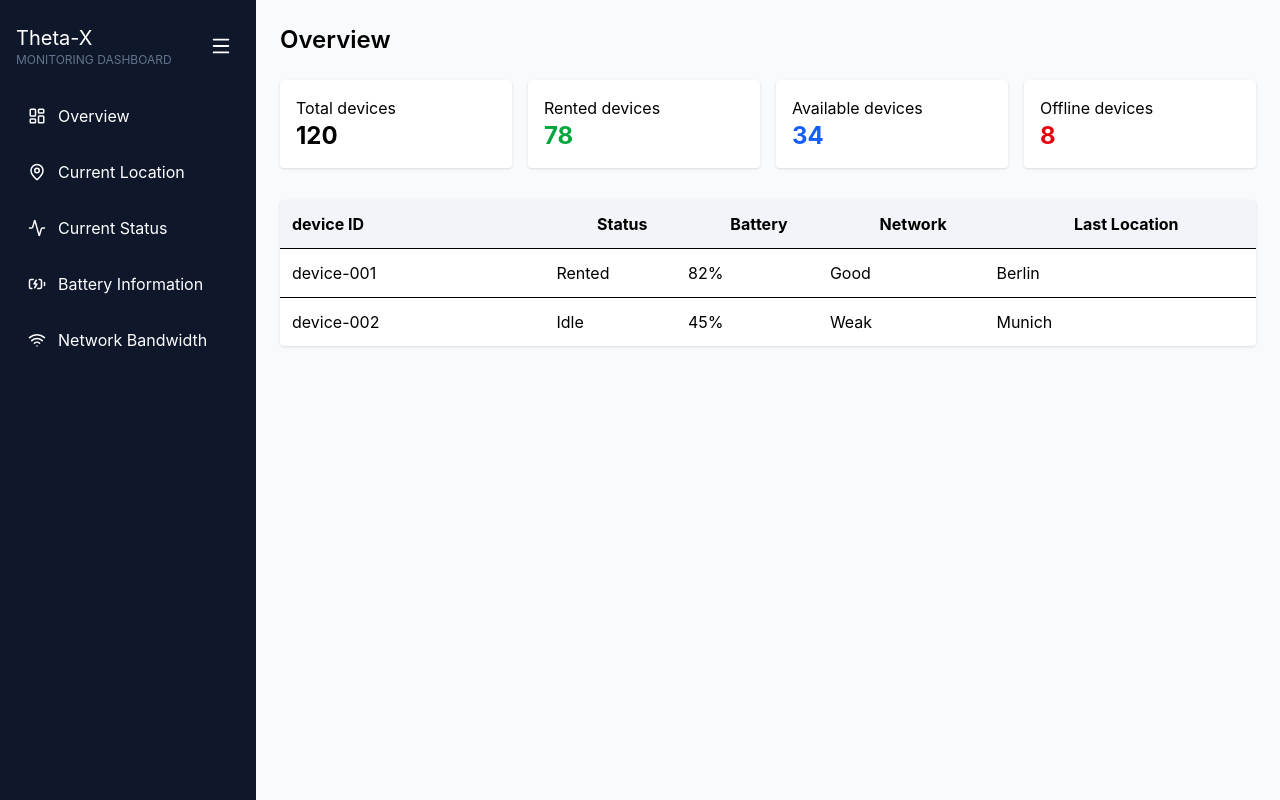
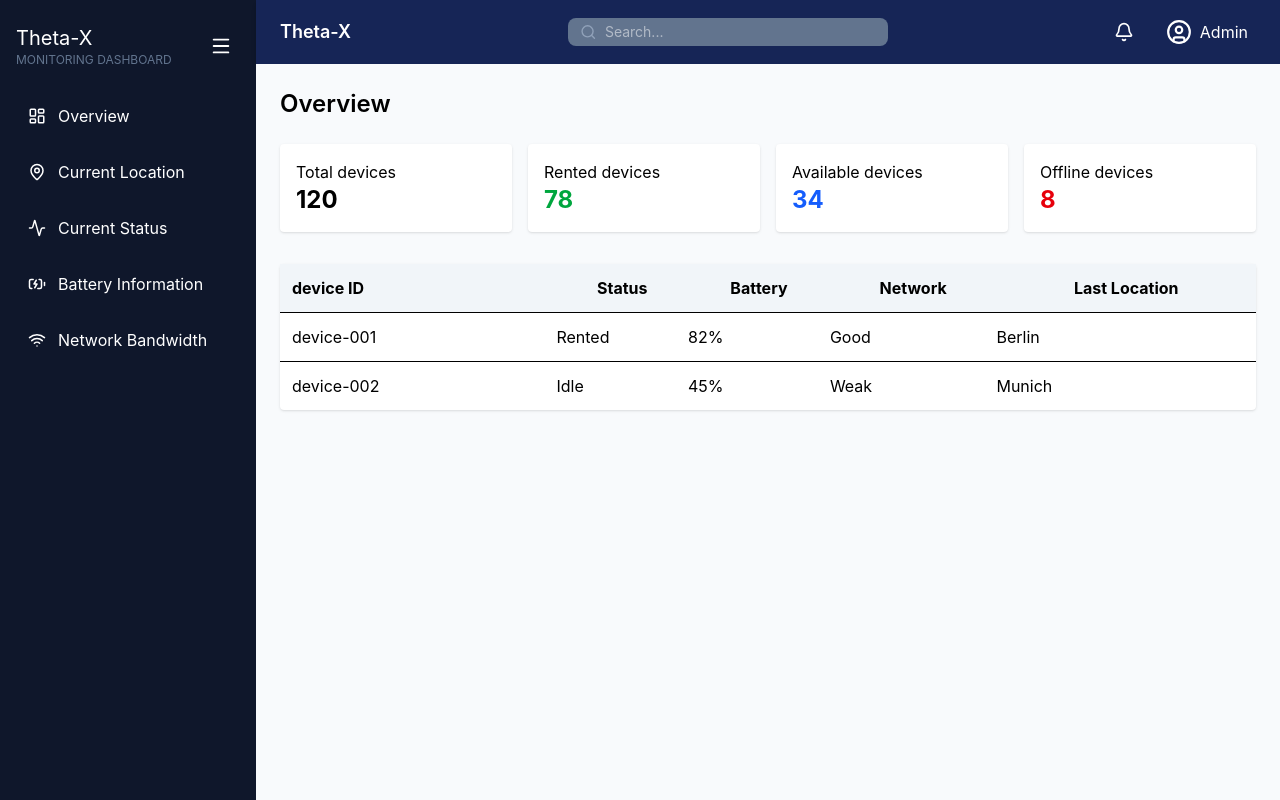
Before and after one commit to Ian12003/camara-api, a React app in the folder frontend/: page / in a window 1280 px wide. Built offline with nearby package versions, Linux system fonts and the light colour scheme; the HTML template or start-up script is replaced by a standard one.

Commit message:
add navbar

```diff
--- a/frontend/src/App.jsx
+++ b/frontend/src/App.jsx
@@ -5,6 +5,7 @@ import CurrentLocation from "./components/CurrentLocation";
 import CurrentStatus from "./components/CurrentStatus";
 import BatteryInfo from "./components/BatteryInfo";
 import NetworkBandwidth from "./components/NetworkBandwidth";
+import Navbar from "./components/Navbar";
 
 function App() {
   const [activePage, setActivePage] = useState("dashboard");
@@ -12,6 +13,9 @@ function App() {
   return (
     <div className="flex h-screen">
       <Sidebar setActivePage={setActivePage} />
+
+      <div className="flex flex-col flex-1">
+        <Navbar />
 
         <main className="flex-1 bg-slate-50 p-6 overflow-auto">
           {activePage === "dashboard" && <Dashboard />}
@@ -21,6 +25,7 @@ function App() {
           {activePage === "network" && <NetworkBandwidth />}
         </main>
       </div>
+    </div>
   );
 }
 
--- /dev/null
+++ b/frontend/src/components/Navbar.jsx
@@ -0,0 +1,38 @@
+import React from "react";
+import { Bell, Search, UserCircle } from "lucide-react";
+
+const Navbar = () => {
+  return (
+    <header className="h-16 bg-blue-950 text-white flex items-center justify-between px-6 shadow-md">
+
+      <div className="flex items-center gap-3">
+        <h1 className="text-lg font-semibold">Theta-X </h1>
+      </div>
+
+      <div className="hidden md:flex items-center bg-slate-500 rounded-lg px-3 py-1 w-80">
+        <Search size={18} className="text-slate-400" />
+        <input
+          type="text"
+          placeholder="Search..."
+          className="bg-transparent outline-none text-sm text-white ml-2 w-full"
+        />
+      </div>
+
+      <div className="flex items-center gap-4">
+
+        <button className="p-2 rounded-lg hover:bg-slate-700">
+          <Bell size={20} />
+        </button>
+
+        <div className="flex items-center gap-2 cursor-pointer hover:bg-slate-700 px-2 py-1 rounded-lg">
+          <UserCircle size={26} />
+          <span className="hidden md:block">Admin</span>
+        </div>
+
+      </div>
+
+    </header>
+  );
+};
+
+export default Navbar;
```
Lines whose indentation alone changed are shown as unchanged.
